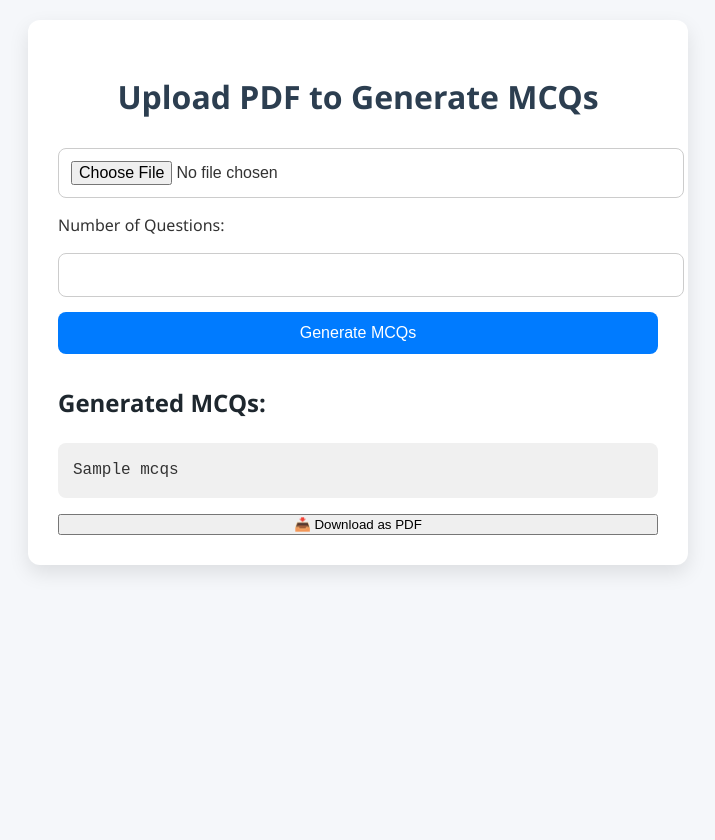
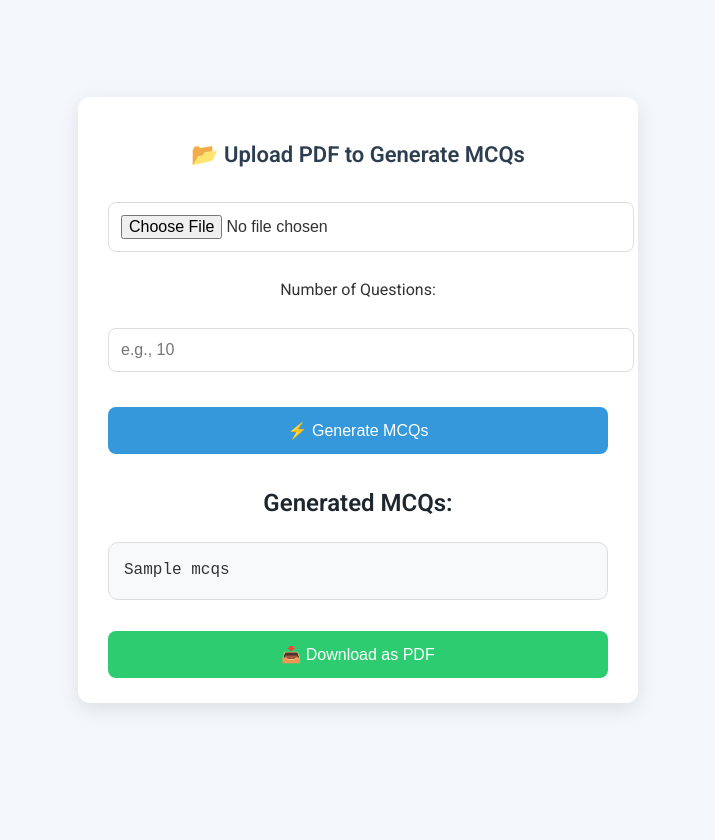
Before and after one commit to sriyendhar/noolmcq, a Flask app: template templates/index.html in a window 1280 px wide. Shown: the whole page, without its empty margins (282-997 px from the left). After the commit the page ends 709 px from the top, so only its background shows below. Run offline with Flask 3, Linux system fonts and the light colour scheme; the template is opened without the code that fills it: most values are stand-ins (such as "Sample title", 1, 10 or a date in 2020).

Commit message:
Update index.html

```diff
--- a/templates/index.html
+++ b/templates/index.html
@@ -1,27 +1,122 @@
 <!DOCTYPE html>
-<html>
+<html lang="en">
 <head>
+  <meta charset="UTF-8">
   <title>PDF to MCQ Generator</title>
+  <meta name="viewport" content="width=device-width, initial-scale=1">
+
+  <!-- Google Fonts -->
+  <link href="https://fonts.googleapis.com/css2?family=Roboto:wght@400;600&display=swap" rel="stylesheet">
+
+  <!-- External CSS -->
   <link rel="stylesheet" href="{{ url_for('static', filename='style.css') }}">
-    <meta name="viewport" content="width=device-width, initial-scale=1">
+
   <style>
+    body {
+      font-family: 'Roboto', sans-serif;
+      background: #f4f7fb;
+      margin: 0;
+      padding: 0;
+      display: flex;
+      justify-content: center;
+      align-items: center;
+      min-height: 100vh;
+    }
+
+    .container {
+      background: #fff;
+      padding: 25px 30px;
+      border-radius: 12px;
+      box-shadow: 0px 6px 20px rgba(0, 0, 0, 0.1);
+      width: 100%;
+      max-width: 500px;
+      text-align: center;
+    }
+
+    h1 {
+      color: #2c3e50;
+      margin-bottom: 20px;
+      font-size: 22px;
+    }
+
+    input[type="file"],
+    input[type="number"] {
+      width: 100%;
+      padding: 12px;
+      margin: 10px 0;
+      border: 1px solid #ddd;
+      border-radius: 8px;
+      outline: none;
+      transition: border 0.3s;
+    }
+
+    input[type="file"]:focus,
+    input[type="number"]:focus {
+      border-color: #3498db;
+    }
+
+    input[type="submit"],
+    button {
+      background: #3498db;
+      color: #fff;
+      border: none;
+      padding: 14px;
+      width: 100%;
+      margin-top: 10px;
+      font-size: 16px;
+      border-radius: 8px;
+      cursor: pointer;
+      transition: background 0.3s;
+    }
+
+    input[type="submit"]:hover,
+    button:hover {
+      background: #2980b9;
+    }
+
     #mcq-text {
-            user-select: none;
-            -webkit-user-select: none;
-            -ms-user-select: none;
-            pointer-events: auto;
+      margin-top: 20px;
+      padding: 15px;
+      background: #f8f9fa;
+      border: 1px solid #ddd;
+      border-radius: 10px;
+      text-align: left;
+      max-height: 300px;
+      overflow-y: auto;
+      white-space: pre-wrap;
+    }
+
+    .progress {
+      margin-top: 10px;
+      display: none;
+      color: #555;
+      font-size: 14px;
+    }
+
+    .download-btn {
+      margin-top: 15px;
+      background: #2ecc71;
+    }
+
+    .download-btn:hover {
+      background: #27ae60;
     }
   </style>
 </head>
 <body>
   <div class="container">
-    <h1>Upload PDF to Generate MCQs</h1>
+    <h1>📂 Upload PDF to Generate MCQs</h1>
+
     <form method="POST" action="/upload" enctype="multipart/form-data" id="pdf-form">
       <input type="file" name="pdf" id="pdf" accept=".pdf" required>
+
       <label for="num_questions">Number of Questions:</label>
-    <input type="number" name="num_questions">
-    <input type="submit" value="Generate MCQs">
+      <input type="number" name="num_questions" min="1" placeholder="e.g., 10" required>
+
+      <input type="submit" value="⚡ Generate MCQs">
     </form>
+
+    <div class="progress" id="progress-msg">⏳ Processing... Please wait.</div>
 
     {% if mcqs %}
     <h2>Generated MCQs:</h2>
@@ -29,19 +124,32 @@
 
     <form action="/download_mcqs" method="get">
       <input type="hidden" name="mcqs" value="{{ mcqs|e }}">
-        <button type="submit">📥 Download as PDF</button>
+      <button type="submit" class="download-btn">📥 Download as PDF</button>
     </form>
     {% endif %}
   </div>
 
   <script>
     const mcq = document.getElementById("mcq-text");
+    const progressMsg = document.getElementById("progress-msg");
+
+    // Show progress message on form submit
+    document.getElementById('pdf-form').addEventListener('submit', function (e) {
+      const fileInput = document.getElementById('pdf');
+      const file = fileInput.files[0];
+      if (file && file.size > 1 * 1024 * 1024) {
+        e.preventDefault();
+        alert("❌ File size must be less than or equal to 1MB!");
+      } else {
+        progressMsg.style.display = "block";
+      }
+    });
 
     // Disable right-click on MCQ
     document.addEventListener("contextmenu", function (e) {
       if (e.target === mcq || mcq.contains(e.target)) {
         e.preventDefault();
-            alert("Right-click is disabled!");
+        alert("⚠️ Right-click is disabled!");
       }
     });
 
@@ -50,27 +158,18 @@
       if ((e.ctrlKey || e.metaKey) && e.key === "c") {
         if (document.activeElement === mcq || mcq.contains(document.activeElement)) {
           e.preventDefault();
-                alert("Copying is disabled!");
+          alert("⚠️ Copying is disabled!");
         }
       }
     });
 
-    // Block Ctrl+P (print)
+    // Block Ctrl+P
     document.addEventListener("keydown", function (e) {
       if ((e.ctrlKey || e.metaKey) && e.key.toLowerCase() === "p") {
         e.preventDefault();
-            alert("Printing is disabled on this page!");
+        alert("⚠️ Printing is disabled!");
       }
     });
-    document.getElementById('pdf-form').addEventListener('submit', function (e) {
-        const fileInput = document.getElementById('pdf');
-        const file = fileInput.files[0];
-        if (file && file.size > 1 * 1024 * 1024) { // 1MB = 1024*1024 bytes
-            e.preventDefault();
-            alert("File size must be less than or equal to 1MB!");
-        }
-    });
-
   </script>
 </body>
 </html>
```
Lines whose indentation alone changed are shown as unchanged.
